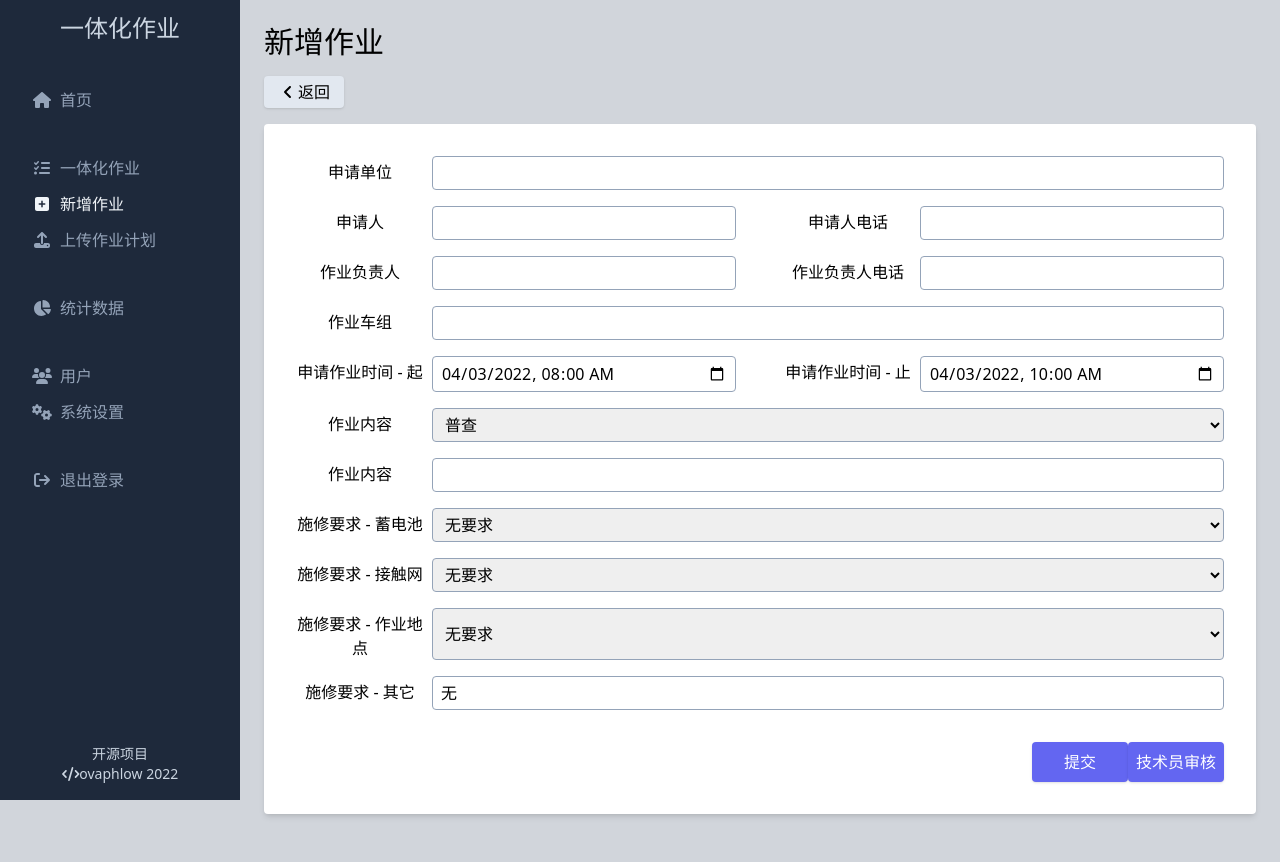
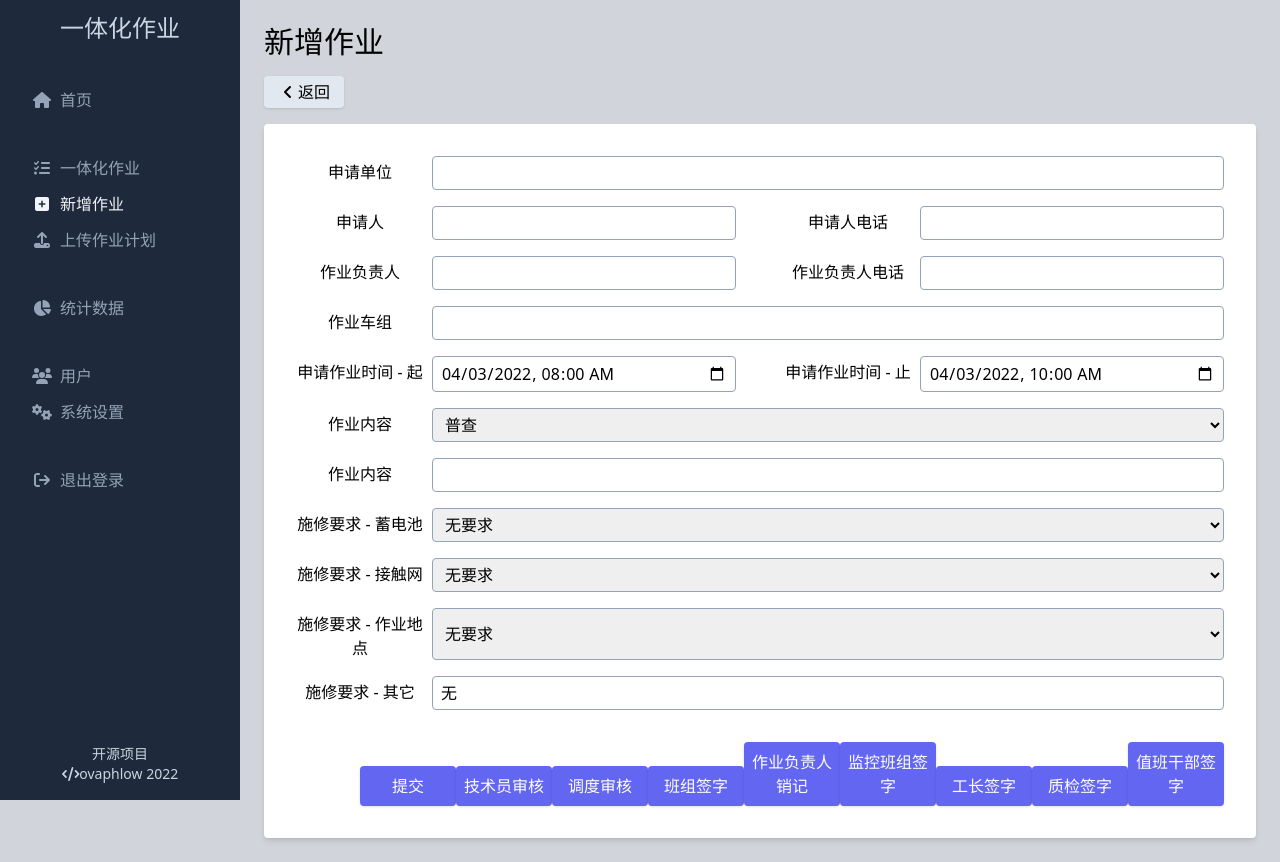
Before and after one commit to ovaphlow/ovaphlow-pitchfork-cra, a React (Create React App) app: page /document/0 in a window 1280 px wide. Before the commit the page ends 838 px from the top, so only its background shows below. Built offline with nearby package versions, Linux system fonts and the light colour scheme.

Commit message:
close #I53Z6K

```diff
--- a/src/page/document.jsx
+++ b/src/page/document.jsx
@@ -250,6 +250,13 @@ export default function Document() {
           <div>
             <ButtonPrimary text="提交" onClick={handleSubmit} />
             <ButtonPrimary text="技术员审核" onClick={() => window.location.href = `/document/${id}/${title}/approve/pjsy`} />
+            <ButtonPrimary text="调度审核" onClick={() => window.alert("调度审核")} />
+            <ButtonPrimary text="班组签字" onClick={() => window.alert("班组签字")} />
+            <ButtonPrimary text="作业负责人销记" onClick={() => window.alert("作业负责人销记")} />
+            <ButtonPrimary text="监控班组签字" onClick={() => window.alert("监控班组签字")} />
+            <ButtonPrimary text="工长签字" onClick={() => window.alert("工长签字")} />
+            <ButtonPrimary text="质检签字" onClick={() => window.alert("质检签字")} />
+            <ButtonPrimary text="值班干部签字" onClick={() => window.alert("值班干部签字")} />
           </div>
         </div>
       </Box>
```
